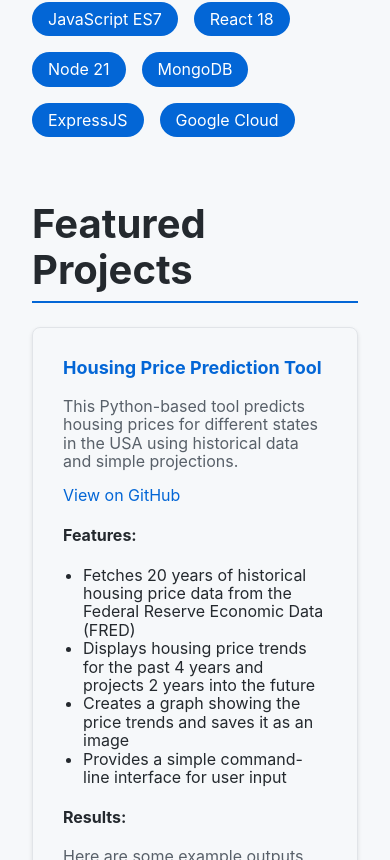
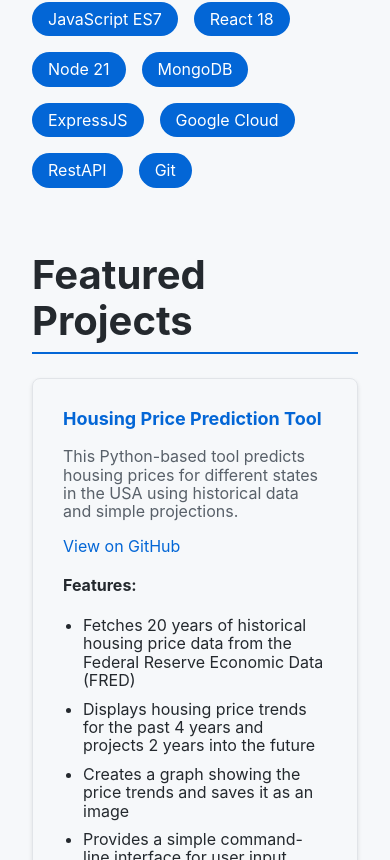
Before and after one commit to JusticeCupples/jc-portfolio, a React (Create React App) app: page / in a window 390 px wide. Shown: the part 2864-3724 px from the top of the page. Built offline with nearby package versions, Linux system fonts and the light colour scheme; no server answers; the HTML template or start-up script is replaced by a standard one.

Commit message:
improved responsive design

```diff
--- a/src/components/Education/education.css
+++ b/src/components/Education/education.css
@@ -47,6 +47,10 @@ h2 {
   margin-bottom: 1rem;
 }
 
+.education-item ul li {
+  margin-bottom: 10px;
+}
+
 .certification-grid {
   display: grid;
   grid-template-columns: repeat(auto-fit, minmax(400px, 1fr));
--- a/src/components/Education/education.jsx
+++ b/src/components/Education/education.jsx
@@ -40,7 +40,7 @@ function Education() {
         <div className="education-item">
           <h3>TripleTen Full Stack Software Engineering Course</h3>
           <p>
-            Completed an intensive full-stack software engineering program, gaining expertise in
+            I completed an intensive full-stack software engineering program, gaining expertise in
             both frontend and backend technologies. The course covered a wide range of topics
             including:
           </p>
--- a/src/components/Header/header.css
+++ b/src/components/Header/header.css
@@ -105,4 +105,9 @@ body {
     border: none;
     margin: 0;
   }
+
+  .hero-image:hover {
+    transform: none;
+    box-shadow: none;
+  }
 }
--- a/src/components/Main/main.css
+++ b/src/components/Main/main.css
@@ -92,6 +92,10 @@ body {
   padding-left: 20px;
 }
 
+.project-card ul li {
+  margin-bottom: 10px;
+}
+
 .image-container {
   display: flex;
   justify-content: space-between;
--- a/src/components/Main/main.jsx
+++ b/src/components/Main/main.jsx
@@ -73,6 +73,8 @@ function Main() {
             <li>MongoDB</li>
             <li>ExpressJS</li>
             <li>Google Cloud</li>
+            <li>RestAPI</li>
+            <li>Git</li>
           </ul>
         </section>
         <section className="featured-projects" id="featured-projects">
--- a/src/components/Modal/modal.css
+++ b/src/components/Modal/modal.css
@@ -28,6 +28,8 @@
   list-style-type: none;
   padding: 0;
   margin: 0;
+  max-height: calc(100vh - 120px);
+  overflow-y: auto;
 }
 
 .nav-links li {
```
